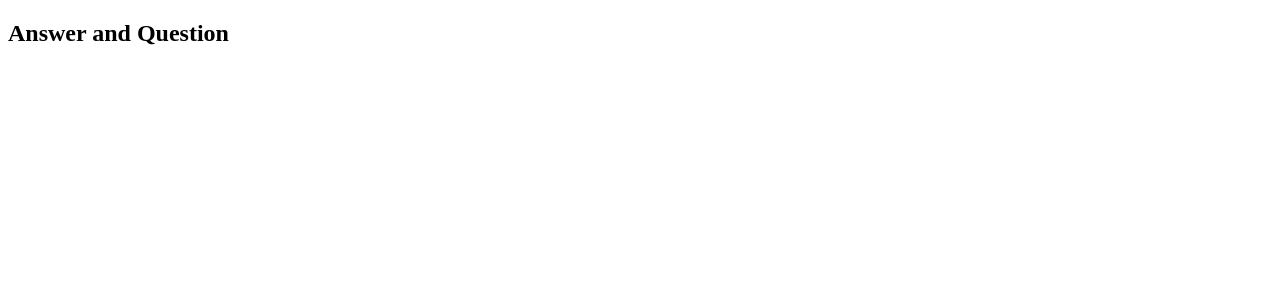
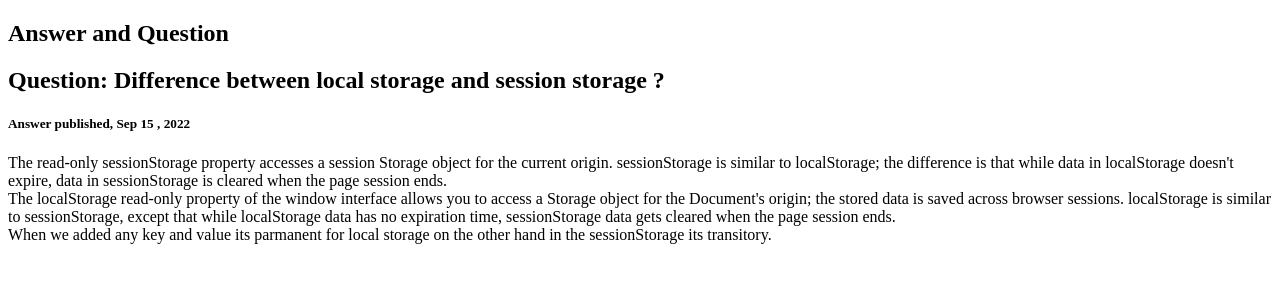
Before and after one commit to sarkerjahiduzzaman/Typing_master, a plain HTML site: page blog.html in a window 1280 px wide. Drawn offline with Linux system fonts and the light colour scheme.

Commit message:
Difference between local storage and session storage ?

```diff
--- a/blog.html
+++ b/blog.html
@@ -11,6 +11,24 @@
     <div class="header">
         <h2>Answer and Question</h2>
     </div>
+    <div class="row">
+        <div class="column">
+        <div class="card">
+        <h2>Question: Difference between local storage and session storage ?</h2>
+        <h5>Answer published, Sep 15 , 2022</h5>
+        <p>The read-only sessionStorage property accesses a session Storage object for the current origin. sessionStorage is
+        similar to localStorage; the difference is that while data in localStorage doesn't expire, data in sessionStorage is
+        cleared when the page session ends.
+        <br>
+        The localStorage read-only property of the window interface allows you to access a Storage object for the Document's origin; the stored data is saved across browser sessions.
+        localStorage is similar to sessionStorage, except that while localStorage data has no expiration time, sessionStorage data gets cleared when the page session ends.
+        <br>
+        When we added any key and value its parmanent for local storage on the other hand
+        in the sessionStorage its transitory.
+        </p>
+        </div>
+        <div class="card">
+
 
 </body>
 </html>
```
